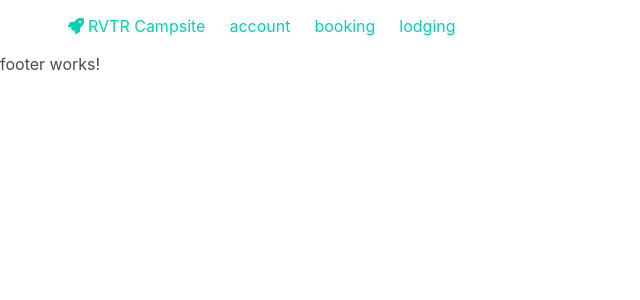
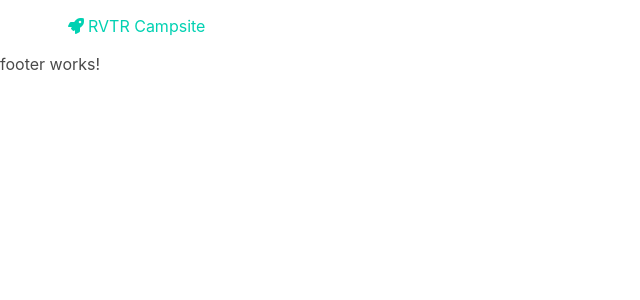
Before and after one commit to rvtr-team1/rvtrx-campground, an Angular app in the folder angular/: page /account in a window 1280 px wide. Shown: the top 300 px of the page, without its empty margins (0-640 px from the left). Built offline with nearby package versions, Linux system fonts and the light colour scheme.

Commit message:
add header menu support to config service [#172280965]

```diff
--- a/angular/src/app/data/config.model.ts
+++ b/angular/src/app/data/config.model.ts
@@ -1,3 +1,5 @@
+import { Link } from './link.model';
+
 /**
  * Represents the _Config_ model
  *
@@ -11,4 +13,7 @@ export interface Config {
     booking: string;
     lodging: string;
   };
+  menu: {
+    header: Link[];
+  };
 }
--- a/angular/src/app/layout/header/header.component.html
+++ b/angular/src/app/layout/header/header.component.html
@@ -19,7 +19,7 @@
 
       <div class="navbar-menu" id="header-menu">
         <div class="navbar-start">
-          <a *ngFor="let link of links" class="navbar-item has-text-primary" routerLink="{{ link.url }}">
+          <a *ngFor="let link of headerMenu$ | async" class="navbar-item has-text-primary" routerLink="{{ link.url }}">
             {{ link.text }}
           </a>
         </div>
--- a/angular/src/app/layout/header/header.component.ts
+++ b/angular/src/app/layout/header/header.component.ts
@@ -1,17 +1,20 @@
 import { Component, OnInit } from '@angular/core';
+import { Observable } from 'rxjs';
+import { map } from 'rxjs/operators';
+import { Config } from '../../data/config.model';
+import { Link } from '../../data/link.model';
+import { ConfigService } from '../../services/config/config.service';
 
 @Component({
   selector: 'uic-header',
   templateUrl: './header.component.html',
 })
 export class HeaderComponent implements OnInit {
-  links = [
-    { text: 'account', url: '/account' },
-    { text: 'booking', url: '/booking' },
-    { text: 'lodging', url: '/lodging' },
-  ];
+  headerMenu$: Observable<Link[]>;
 
-  constructor() {}
+  constructor(private readonly config: ConfigService) {}
 
-  ngOnInit(): void {}
+  ngOnInit(): void {
+    this.headerMenu$ = this.config.get().pipe(map<Config, Link[]>((cfg) => cfg.menu.header));
+  }
 }
--- a/angular/src/app/layout/layout.module.ts
+++ b/angular/src/app/layout/layout.module.ts
@@ -1,13 +1,13 @@
 import { CommonModule } from '@angular/common';
+import { HttpClientModule } from '@angular/common/http';
 import { NgModule } from '@angular/core';
-
+import { RouterModule } from '@angular/router';
 import { FooterComponent } from './footer/footer.component';
 import { HeaderComponent } from './header/header.component';
-import { RouterModule } from '@angular/router';
 
 @NgModule({
   declarations: [HeaderComponent, FooterComponent],
-  imports: [CommonModule, RouterModule],
+  imports: [CommonModule, HttpClientModule, RouterModule],
   exports: [HeaderComponent, FooterComponent],
 })
 export class LayoutModule {}
--- a/angular/src/assets/config.json
+++ b/angular/src/assets/config.json
@@ -3,5 +3,8 @@
     "account": "",
     "booking": "",
     "lodging": ""
+  },
+  "menu": {
+    "header": []
   }
 }
```
Also changed, not shown: angular/src/app/app.module.ts (+3 -4 lines), angular/src/app/data/link.model.ts (added, +12 -0 lines).
